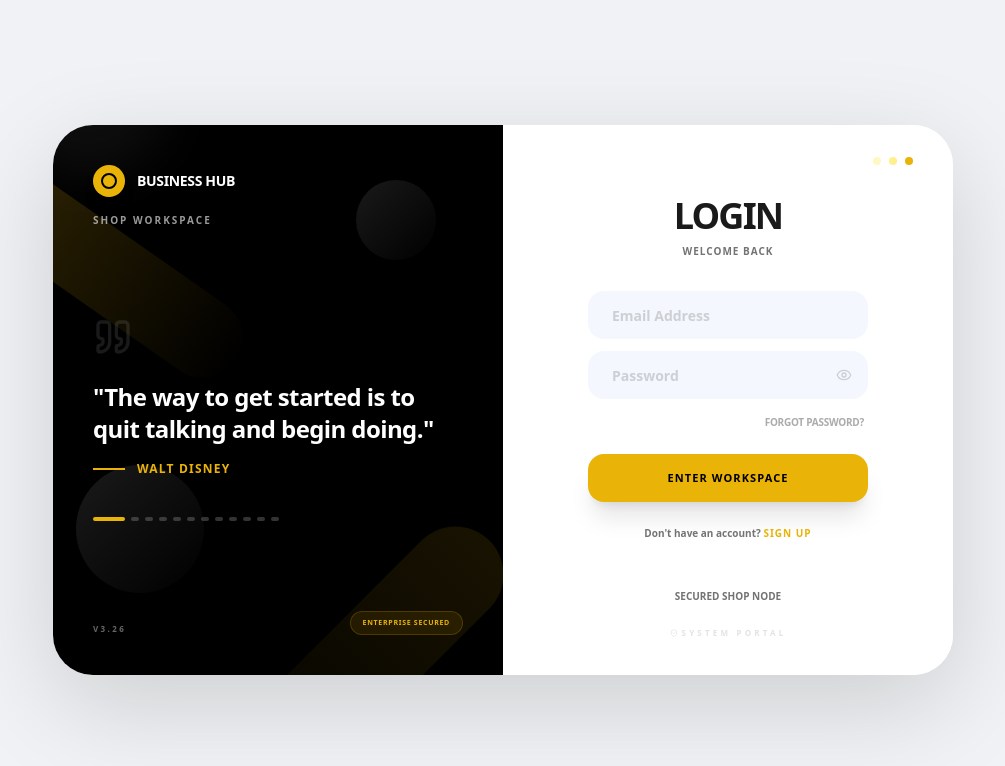
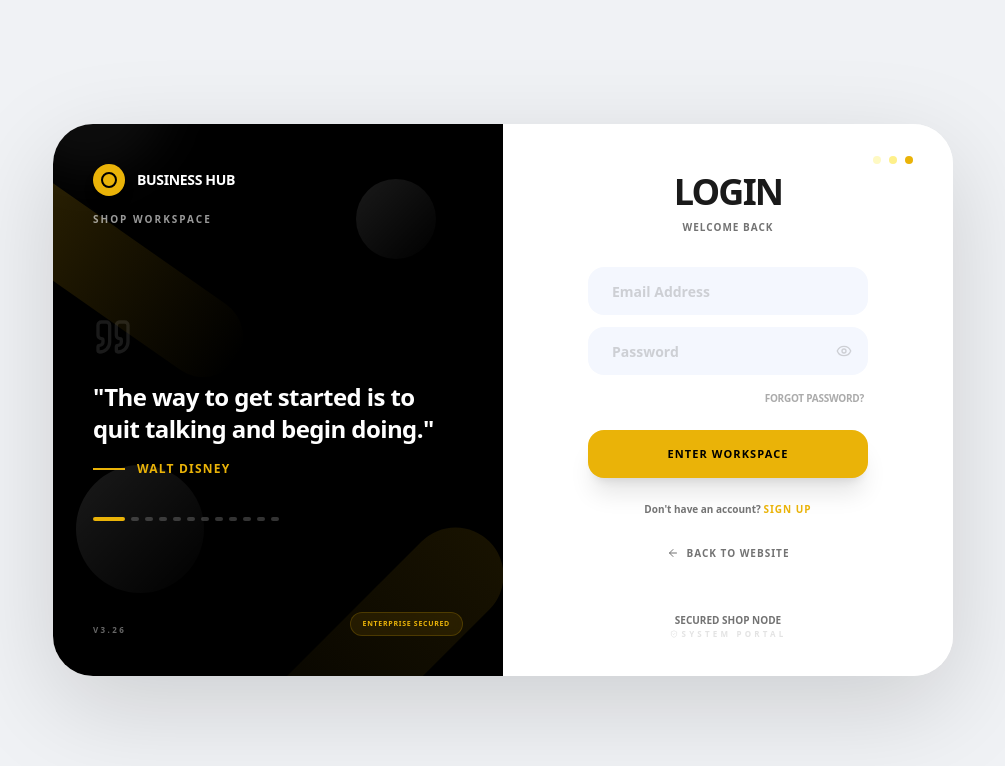
Before and after one commit to Simon001xnm/RoyalTech-Computers-Limited, a Next.js app: page /login in a window 1280 px wide. Shown: the top 766 px of the page, without its empty margins (137-1142 px from the left). Built offline with nearby package versions, Linux system fonts and the light colour scheme; no server answers.

Commit message:
on login and sign up form allow a link that will take one back to websit

```diff
--- a/src/app/login/page.tsx
+++ b/src/app/login/page.tsx
@@ -7,7 +7,7 @@ import { useAuth, useUser } from '@/firebase';
 import { useRouter } from 'next/navigation';
 import { initiateEmailSignIn, initiatePasswordReset } from '@/firebase/non-blocking-login';
 import { useToast } from '@/hooks/use-toast';
-import { Loader2, Eye, EyeOff, Quote, ShieldCheck, Info } from 'lucide-react';
+import { Loader2, Eye, EyeOff, Quote, ShieldCheck, Info, ArrowLeft } from 'lucide-react';
 import { cn } from '@/lib/utils';
 import Link from 'next/link';
 import { Tooltip, TooltipContent, TooltipProvider, TooltipTrigger } from '@/components/ui/tooltip';
@@ -223,10 +223,19 @@ export default function LoginPage() {
                         </Button>
                     </div>
 
-                    <div className="pt-2 text-center">
+                    <div className="pt-2 text-center space-y-4">
                         <p className="text-[10px] font-bold text-muted-foreground">
                             Don't have an account? <Link href="/signup" className="text-[#eab308] font-black uppercase tracking-widest hover:underline">Sign up</Link>
                         </p>
+                        <div className="pt-2">
+                            <Link
+                                href="/"
+                                className="inline-flex items-center gap-2 text-[10px] font-black uppercase tracking-widest text-muted-foreground hover:text-black transition-colors"
+                            >
+                                <ArrowLeft className="h-3 w-3" />
+                                Back to Website
+                            </Link>
+                        </div>
                     </div>
                 </div>
 
--- a/src/app/signup/page.tsx
+++ b/src/app/signup/page.tsx
@@ -9,9 +9,10 @@ import { useRouter } from 'next/navigation';
 import { useToast } from '@/hooks/use-toast';
 import { createUserWithEmailAndPassword, updateProfile } from 'firebase/auth';
 import { doc, setDoc, getDocs, collection, query, where, deleteDoc } from 'firebase/firestore';
-import { Loader2, Zap, Eye, EyeOff } from 'lucide-react';
+import { Loader2, Zap, Eye, EyeOff, ArrowLeft } from 'lucide-react';
 import { MASTER_KEYS } from '@/lib/roles';
 import { initiateGoogleSignIn } from '@/firebase/non-blocking-login';
+import Link from 'next/link';
 
 /**
  * @fileOverview Easy Signup Form
@@ -203,10 +204,19 @@ export default function SignUpPage() {
           </div>
         </div>
 
-        <div className="mt-8 text-center">
+        <div className="mt-8 text-center space-y-4">
             <p className="text-[10px] font-medium text-muted-foreground">
                 Already have an account? <button onClick={() => router.push('/login')} className="text-primary font-black uppercase tracking-widest hover:underline">Log in here</button>
             </p>
+            <div className="pt-2">
+                <Link
+                    href="/"
+                    className="inline-flex items-center gap-2 text-[10px] font-black uppercase tracking-widest text-muted-foreground hover:text-black transition-colors"
+                >
+                    <ArrowLeft className="h-3 w-3" />
+                    Back to Website
+                </Link>
+            </div>
         </div>
       </div>
     </div>
```
